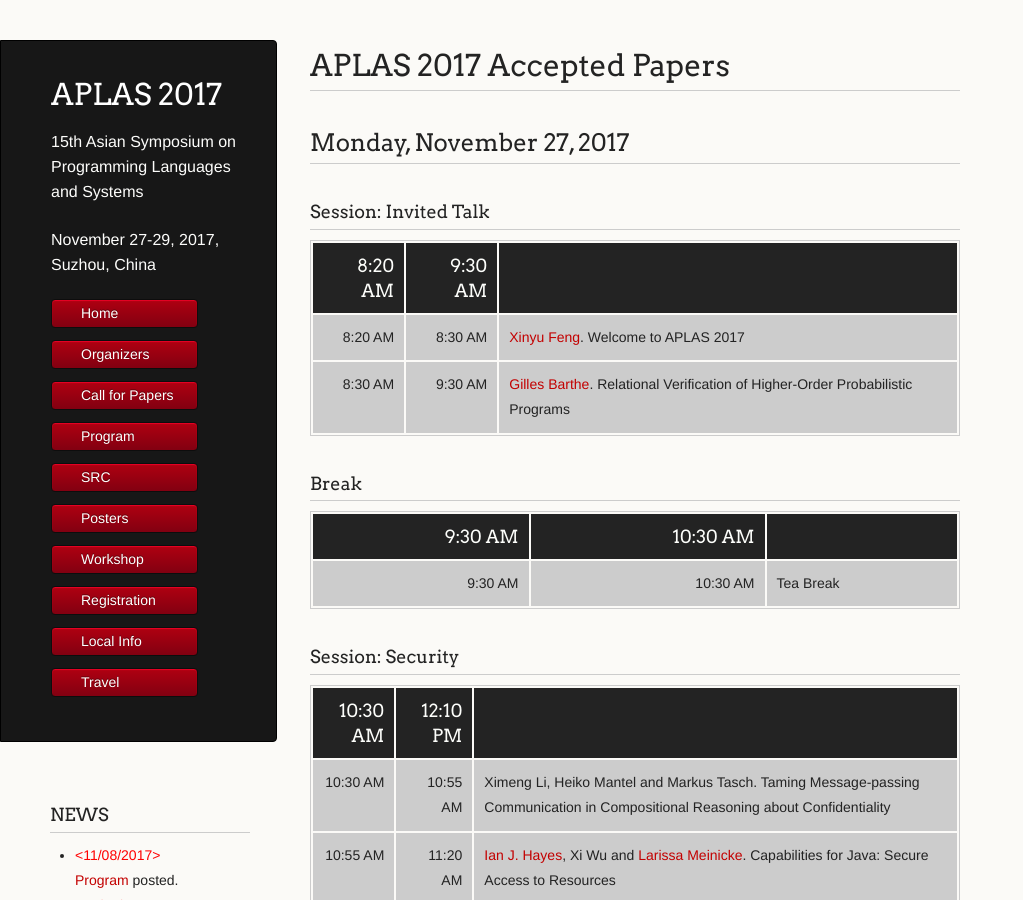
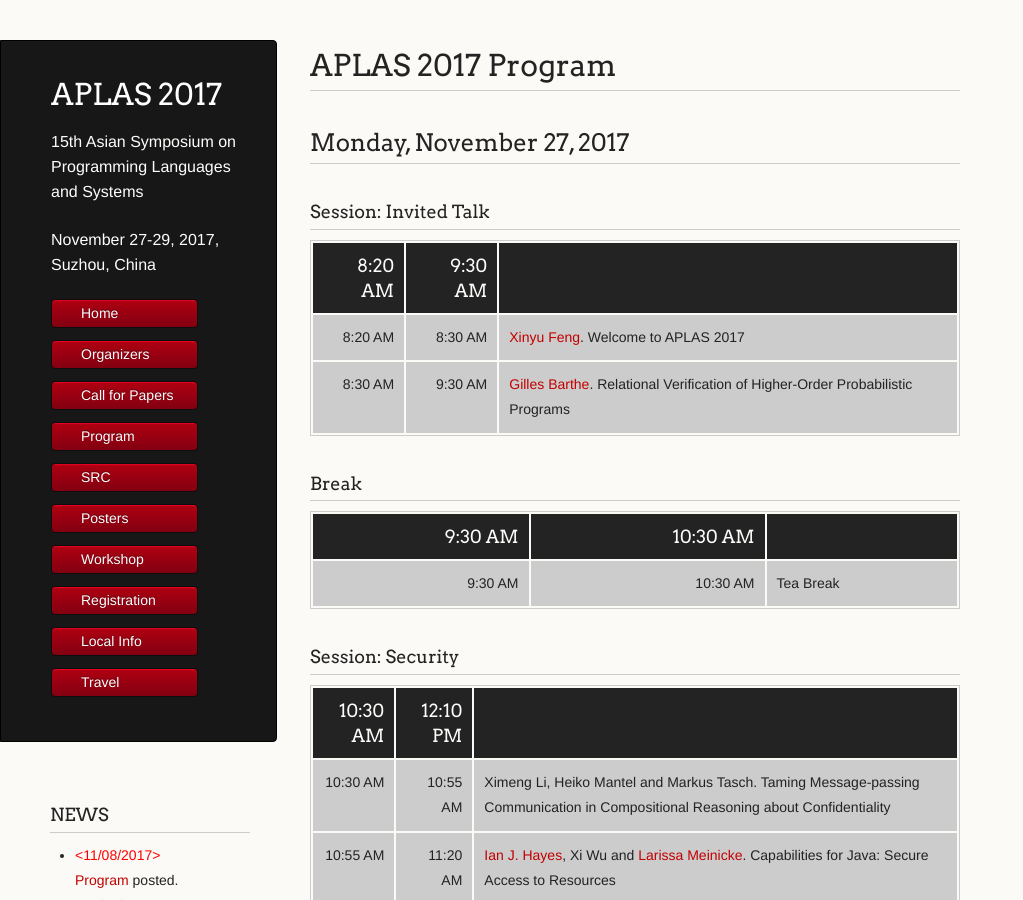
Before and after one commit to www-aplas/www-aplas.github.io, a Jekyll site: the page built from program.md, in a window 1280 px wide and 900 px high. Shown: the whole window, without its empty margins (0-1023 px from the left). Built offline with Jekyll 4.4.1, drawn with Linux system fonts in a browser that asks for light colours; our own code applies the rules of GitHub Pages for plain Markdown files; a script that is not in the unit is left out.

Commit message:
Update title for program

```diff
--- a/program.md
+++ b/program.md
@@ -1,4 +1,4 @@
-# APLAS 2017 Accepted Papers
+# APLAS 2017 Program
 
 ## Monday, November 27, 2017
 
```
